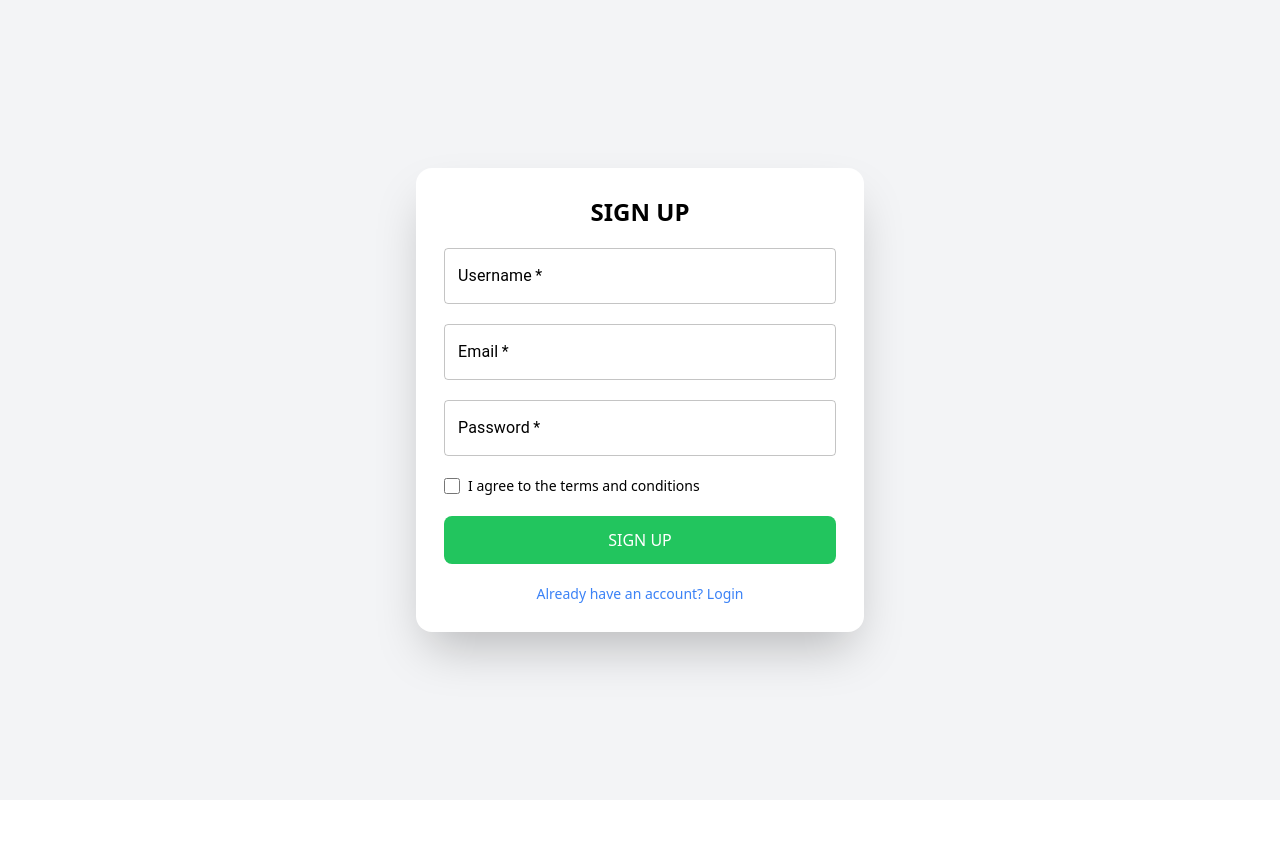
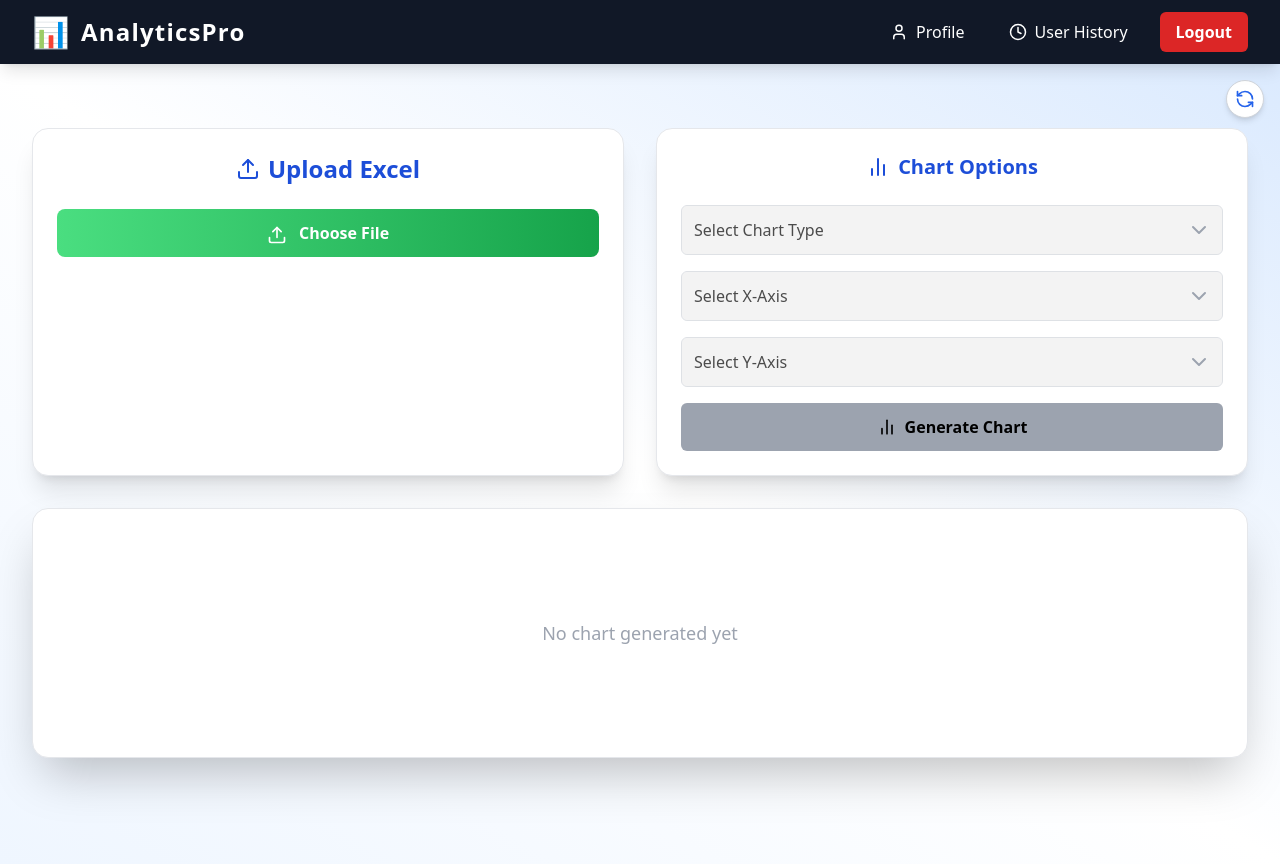
Before and after one commit to Mr-HimanshuMaurya/Excel_Analytics, a React (Create React App) app in the folder excel-platform/: page /file-upload in a window 1280 px wide. Before the commit the page ends 800 px from the top, so only its background shows below. Built offline with nearby package versions, Linux system fonts and the light colour scheme.

Commit message:
fileupload enhanced and header

```diff
--- a/excel-platform/src/components/FileUpload.jsx
+++ b/excel-platform/src/components/FileUpload.jsx
@@ -1,191 +1,410 @@
-import React, { useState } from "react";
-import { motion } from "framer-motion";
-import { Snackbar } from "@mui/material";
-import { AuthContext } from "./AuthContext.jsx";
-import TextField from "@mui/material/TextField";
+import React, { useState, useEffect } from "react";
+import {
+  Chart as ChartJS,
+  CategoryScale,
+  LinearScale,
+  BarElement,
+  PointElement,
+  LineElement,
+  ArcElement,
+  Tooltip,
+  Legend,
+} from "chart.js";
+import { Bar, Line, Pie, Doughnut } from "react-chartjs-2";
+import * as XLSX from "xlsx";
+import html2canvas from "html2canvas";
+import jsPDF from "jspdf";
+import LayoutSetter from "./LayoutSetter";
+import {
+  Upload,
+  BarChart2,
+  FileText,
+  ChevronDown,
+  AlertTriangle,
+  RefreshCcw,
+} from "lucide-react";
 
-export default function Authentication() {
-  const [username, setUsername] = useState();
-  const [email, setEmail] = useState();
-  const [password, setPassword] = useState();
-  const [error, setError] = useState();
-  const [message, setMessage] = useState();
-  const [formState, setFormState] = useState(0);
-  const [open, setOpen] = useState(false);
-  const [isAdminLogin, setIsAdminLogin] = useState(false);
+ChartJS.register(
+  CategoryScale,
+  LinearScale,
+  BarElement,
+  PointElement,
+  LineElement,
+  ArcElement,
+  Tooltip,
+  Legend
+);
 
-  const { handleRegister, handleLogin } = React.useContext(AuthContext);
+const chartTypes = ["Bar", "Line", "Pie", "Doughnut"];
 
-  const handleAuth = async () => {
-    try {
-      if (formState === 1) {
-        await handleLogin(username, password);
+const FileUpload = () => {
+  const [fileName, setFileName] = useState("");
+  const [error, setError] = useState("");
+  const [chartType, setChartType] = useState("");
+  const [chartData, setChartData] = useState(null);
+  const [excelData, setExcelData] = useState(null);
+  const [headers, setHeaders] = useState([]);
+  const [xAxis, setXAxis] = useState("");
+  const [yAxis, setYAxis] = useState("");
+  const [generatedChart, setGeneratedChart] = useState(null);
+  const [showModal, setShowModal] = useState(false);
+
+  useEffect(() => {
+    setGeneratedChart(null);
+  }, [chartType]);
+
+  const handleFileChange = (e) => {
+    const file = e.target.files[0];
+    if (file) {
+      const validTypes = [
+        "application/vnd.ms-excel",
+        "application/vnd.openxmlformats-officedocument.spreadsheetml.sheet",
+      ];
+      if (validTypes.includes(file.type)) {
+        setFileName(file.name);
+        setError("");
+        readExcel(file);
+      } else {
+        resetAll();
+        setError("Please upload a valid Excel file (.xls or .xlsx)");
       }
-      if (formState === 0) {
-        let res = await handleRegister(username, email, password);
-        setMessage(res);
-        setOpen(true);
-        setError("");
-        setFormState(1);
-        setUsername("");
-        setEmail("");
-        setPassword("");
-      }
-    } catch (err) {
-      let message =
-        err.response?.data?.message || "An error occurred. Please try again.";
-      setError(message);
     }
   };
 
-  const isDark = formState === 1 && isAdminLogin;
+  const resetAll = () => {
+    setFileName("");
+    setExcelData(null);
+    setChartData(null);
+    setChartType("");
+    setHeaders([]);
+    setXAxis("");
+    setYAxis("");
+    setGeneratedChart(null);
+    setError("");
+    setShowModal(false);
+  };
+
+  const readExcel = (file) => {
+    const reader = new FileReader();
+    reader.onload = (event) => {
+      try {
+        const data = new Uint8Array(event.target.result);
+        const workbook = XLSX.read(data, { type: "array" });
+        const worksheet = workbook.Sheets[workbook.SheetNames[0]];
+        const jsonData = XLSX.utils.sheet_to_json(worksheet, { header: 1 });
+
+        if (jsonData.length > 1) {
+          setExcelData(jsonData);
+          setHeaders(jsonData[0]);
+        } else {
+          setError("Excel file must contain at least one row of data");
+        }
+      } catch (err) {
+        console.error("Error reading Excel file:", err);
+        setError("Failed to read file. Please try another file.");
+      }
+    };
+    reader.readAsArrayBuffer(file);
+  };
+
+  const generateColors = (count) =>
+    Array.from(
+      { length: count },
+      (_, i) => `hsl(${(i * 360) / count}, 70%, 60%)`
+    );
+
+  const generateChart = () => {
+    if (!excelData || !chartType || !xAxis || !yAxis) {
+      setError("Please select chart type, X-axis and Y-axis");
+      return;
+    }
+
+    const xIndex = headers.indexOf(xAxis);
+    const yIndex = headers.indexOf(yAxis);
+
+    if (xIndex === -1 || yIndex === -1) {
+      setError("Invalid axis selection");
+      return;
+    }
+
+    const labels = excelData.slice(1).map((row) => row[xIndex]);
+    const values = excelData.slice(1).map((row) => row[yIndex]);
+    const colors = generateColors(values.length);
+
+    setChartData({
+      labels,
+      datasets: [
+        {
+          label: yAxis,
+          data: values,
+          backgroundColor:
+            chartType === "Pie" || chartType === "Doughnut"
+              ? colors
+              : "rgba(75, 192, 192, 0.6)",
+          borderColor:
+            chartType === "Pie" || chartType === "Doughnut"
+              ? colors
+              : "rgba(75, 192, 192, 1)",
+          borderWidth: 1,
+        },
+      ],
+    });
+
+    setGeneratedChart(chartType);
+    setError("");
+  };
+
+  const renderChart = () => {
+    if (!chartData || !generatedChart) return null;
+    const chartProps = {
+      data: chartData,
+      options: {
+        responsive: true,
+        plugins: {
+          legend: {
+            display: true,
+            position: "top",
+          },
+        },
+      },
+    };
+    switch (generatedChart) {
+      case "Bar":
+        return <Bar {...chartProps} />;
+      case "Line":
+        return <Line {...chartProps} />;
+      case "Pie":
+        return <Pie {...chartProps} />;
+      case "Doughnut":
+        return <Doughnut {...chartProps} />;
+      default:
+        return null;
+    }
+  };
+
+  const isAxesSelectionEnabled = () =>
+    excelData && chartType && ["Bar", "Line"].includes(chartType);
+
+  const downloadChartAsPNG = async () => {
+    const chartElement = document.getElementById("chart-container");
+    if (!chartElement) return;
+    const canvas = await html2canvas(chartElement);
+    const link = document.createElement("a");
+    link.download = "chart.png";
+    link.href = canvas.toDataURL();
+    link.click();
+  };
+
+  const downloadChartAsPDF = async () => {
+    const chartElement = document.getElementById("chart-container");
+    if (!chartElement) return;
+    const canvas = await html2canvas(chartElement);
+    const imgData = canvas.toDataURL("image/png");
+    const pdf = new jsPDF();
+    const imgProps = pdf.getImageProperties(imgData);
+    const pdfWidth = pdf.internal.pageSize.getWidth();
+    const pdfHeight = (imgProps.height * pdfWidth) / imgProps.width;
+    pdf.addImage(imgData, "PNG", 0, 0, pdfWidth, pdfHeight);
+    pdf.save("chart.pdf");
+  };
 
   return (
-    <motion.div
-      className={`relative flex items-center justify-center min-h-screen p-3 sm:p-6 transition-colors duration-500 ${
-        isDark ? "bg-gray-900" : "bg-gray-100"
-      }`}
-      initial={{ opacity: 0 }}
-      animate={{ opacity: 1 }}
-    >
-      {/* Toggle only when on Sign In screen */}
-      {formState === 1 && (
+    <LayoutSetter>
+      <div className="relative p-8 space-y-8 min-h-screen bg-gradient-to-tr from-blue-50 via-white to-blue-100">
         <div className="absolute top-4 right-4">
-          <motion.button
-            whileHover={{ scale: 1.05 }}
-            whileTap={{ scale: 0.95 }}
-            onClick={() => setIsAdminLogin(!isAdminLogin)}
-            className={`px-3 py-1 rounded-md text-xs sm:text-sm font-semibold shadow transition-all duration-300 ${
-              isAdminLogin
-                ? "bg-white text-gray-900 hover:bg-gray-100"
-                : "bg-gray-900 text-white hover:bg-gray-800"
-            }`}
-          >
-            {isAdminLogin ? "Back to User Login" : "Admin Login"}
-          </motion.button>
+          <div className="relative group">
+            <button
+              onClick={resetAll}
+              className="p-2 bg-white rounded-full shadow-md hover:bg-gray-100 transition-all border border-gray-300"
+            >
+              <RefreshCcw className="w-5 h-5 text-blue-600" />
+            </button>
+            <div className="absolute top-full mt-2 left-3/2 transform -translate-x-1/2 scale-0 group-hover:scale-100 transition-all bg-gray-800 text-white text-xs rounded-md px-3 py-1 whitespace-nowrap">
+              Reset All Data
+            </div>
+          </div>
         </div>
-      )}
 
-      <motion.form
-        style={{ padding: "1.75rem" }}
-        className={`w-full max-w-md rounded-2xl shadow-2xl flex flex-col gap-4 sm:gap-5 animate-slide-up ${
-          isDark ? "bg-gray-800 text-white" : "bg-white text-black"
-        }`}
-        initial={{ scale: 0.95, opacity: 0 }}
-        animate={{ scale: 1, opacity: 1 }}
-        transition={{ duration: 0.5 }}
-      >
-        <h2 className="text-xl sm:text-2xl font-semibold text-center">
-          {formState === 0 ? "SIGN UP" : "SIGN IN"}
-        </h2>
+        <div className="grid grid-cols-1 md:grid-cols-2 gap-8">
+          {/* Upload Section */}
+          <div className="bg-white p-6 rounded-2xl shadow-xl space-y-6 border border-gray-200">
+            <h2 className="text-2xl font-bold text-blue-700 text-center flex items-center justify-center gap-2">
+              <Upload className="w-6 h-6" /> Upload Excel
+            </h2>
+            <input
+              type="file"
+              accept=".xls,.xlsx"
+              id="fileInput"
+              onChange={handleFileChange}
+              className="hidden"
+            />
+            <label
+              htmlFor="fileInput"
+              className="block w-full text-center py-3 bg-gradient-to-r from-green-400 to-green-600 text-white rounded-lg cursor-pointer hover:opacity-90 transition-all font-semibold"
+            >
+              <Upload className="inline w-5 h-5 mr-2" /> Choose File
+            </label>
 
-        <TextField
-          fullWidth
-          type="text"
-          label="Username"
-          name="username"
-          id="username"
-          value={username}
-          onChange={(e) => setUsername(e.target.value)}
-          required
-          variant="outlined"
-          color={isDark ? "secondary" : "primary"}
-          InputLabelProps={{ style: { color: isDark ? "#fff" : "#000" } }}
-          InputProps={{ style: { color: isDark ? "#fff" : "#000" } }}
-        />
+            {fileName && (
+              <p className="text-sm text-gray-700 flex items-center justify-center gap-2">
+                <FileText className="w-4 h-4" /> {fileName}
+              </p>
+            )}
+            {error && (
+              <p className="text-sm text-red-500 flex items-center justify-center gap-2">
+                <AlertTriangle className="w-4 h-4" /> {error}
+              </p>
+            )}
+          </div>
 
-        {formState === 0 && (
-          <TextField
-            fullWidth
-            type="email"
-            label="Email"
-            id="email"
-            name="email"
-            value={email}
-            onChange={(e) => setEmail(e.target.value)}
-            required
-            variant="outlined"
-            color={isDark ? "secondary" : "primary"}
-            InputLabelProps={{ style: { color: isDark ? "#fff" : "#000" } }}
-            InputProps={{ style: { color: isDark ? "#fff" : "#000" } }}
-          />
+          {/* Chart Options */}
+          <div className="bg-white p-6 rounded-2xl shadow-xl space-y-6 border border-gray-200">
+            <h3 className="text-xl font-bold text-blue-700 text-center flex items-center justify-center gap-2">
+              <BarChart2 className="w-6 h-6" /> Chart Options
+            </h3>
+
+            <div className="space-y-4">
+              {/* Chart Type */}
+              <div className="relative">
+                <select
+                  disabled={!excelData}
+                  value={chartType}
+                  onChange={(e) => setChartType(e.target.value)}
+                  className="w-full p-3 pr-10 rounded-md border border-gray-300 text-base focus:outline-none focus:ring-2 focus:ring-blue-300 appearance-none"
+                >
+                  <option value="">Select Chart Type</option>
+                  {chartTypes.map((type) => (
+                    <option key={type} value={type}>
+                      {type}
+                    </option>
+                  ))}
+                </select>
+                <ChevronDown className="absolute right-3 top-1/2 transform -translate-y-1/2 text-gray-400 pointer-events-none" />
+              </div>
+
+              {/* X-Axis */}
+              <div className="relative">
+                <select
+                  disabled={!isAxesSelectionEnabled()}
+                  value={xAxis}
+                  onChange={(e) => setXAxis(e.target.value)}
+                  className="w-full p-3 pr-10 rounded-md border border-gray-300 text-base focus:outline-none focus:ring-2 focus:ring-blue-300 appearance-none"
+                >
+                  <option value="">Select X-Axis</option>
+                  {headers.map((header, idx) => (
+                    <option key={`x-${idx}`} value={header}>
+                      {header}
+                    </option>
+                  ))}
+                </select>
+                <ChevronDown className="absolute right-3 top-1/2 transform -translate-y-1/2 text-gray-400 pointer-events-none" />
+              </div>
+
+              {/* Y-Axis */}
+              <div className="relative">
+                <select
+                  disabled={!isAxesSelectionEnabled()}
+                  value={yAxis}
+                  onChange={(e) => setYAxis(e.target.value)}
+                  className="w-full p-3 pr-10 rounded-md border border-gray-300 text-base focus:outline-none focus:ring-2 focus:ring-blue-300 appearance-none"
+                >
+                  <option value="">Select Y-Axis</option>
+                  {headers.map((header, idx) => (
+                    <option key={`y-${idx}`} value={header}>
+                      {header}
+                    </option>
+                  ))}
+                </select>
+                <ChevronDown className="absolute right-3 top-1/2 transform -translate-y-1/2 text-gray-400 pointer-events-none" />
+              </div>
+
+              <button
+                disabled={
+                  !chartType ||
+                  (!["Pie", "Doughnut"].includes(chartType) &&
+                    (!xAxis || !yAxis))
+                }
+                onClick={generateChart}
+                className={`w-full py-3 rounded-md font-semibold flex items-center justify-center gap-2 transition-all duration-300 ${
+                  !chartType ||
+                  (!["Pie", "Doughnut"].includes(chartType) &&
+                    (!xAxis || !yAxis))
+                    ? "bg-gray-400 cursor-not-allowed"
+                    : "bg-blue-500 hover:bg-blue-600 text-white"
+                }`}
+              >
+                <BarChart2 className="w-5 h-5" /> Generate Chart
+              </button>
+            </div>
+          </div>
+        </div>
+
+        {/* Chart Display */}
+        <div
+          id="chart-container"
+          className="relative bg-white rounded-2xl shadow-2xl p-8 min-h-[250px] flex justify-center items-center border border-gray-200"
+        >
+          {generatedChart && (
+            <div className="absolute top-4 right-4 flex flex-wrap gap-2 z-10">
+              <button
+                onClick={downloadChartAsPNG}
+                className="px-4 py-2 bg-green-500 hover:bg-green-600 text-white rounded-lg shadow-md transition"
+              >
+                Download PNG
+              </button>
+              <button
+                onClick={downloadChartAsPDF}
+                className="px-4 py-2 bg-purple-500 hover:bg-purple-600 text-white rounded-lg shadow-md transition"
+              >
+                Download PDF
+              </button>
+              <button
+                onClick={() => setShowModal(true)}
+                className="px-4 py-2 bg-yellow-500 hover:bg-yellow-600 text-white rounded-lg shadow-md transition"
+              >
+                Generate AI Analysis
+              </button>
+            </div>
+          )}
+          {renderChart() || (
+            <p className="text-gray-400 text-lg">No chart generated yet</p>
+          )}
+        </div>
+
+        {/* Modal */}
+        {showModal && (
+          <div className="fixed inset-0 bg-black bg-opacity-40 flex items-center justify-center z-50">
+            <div className="bg-white p-6 rounded-xl shadow-2xl max-w-sm w-full space-y-4">
+              <h3 className="text-lg font-bold text-red-600">
+                Confirm Data Submission
+              </h3>
+              <p className="text-sm text-gray-600">
+                Submitting your data for AI analysis may share sensitive content
+                with external systems. Are you sure you want to continue?
+              </p>
+              <div className="flex justify-end gap-2">
+                <button
+                  onClick={() => setShowModal(false)}
+                  className="px-4 py-2 bg-gray-300 hover:bg-gray-400 text-gray-800 rounded-md"
+                >
+                  Cancel
+                </button>
+                <button
+                  onClick={() => {
+                    setShowModal(false);
+                    // AI analysis logic will be added later
+                  }}
+                  className="px-4 py-2 bg-blue-600 hover:bg-blue-700 text-white rounded-md"
+                >
+                  Confirm
+                </button>
+              </div>
+            </div>
+          </div>
         )}
+      </div>
+    </LayoutSetter>
+  );
+};
 
-        <TextField
-          fullWidth
-          type="password"
-          label="Password"
-          name="password"
-          id="password"
-          value={password}
-          onChange={(e) => setPassword(e.target.value)}
-          required
-          variant="outlined"
-          color={isDark ? "secondary" : "primary"}
-          InputLabelProps={{ style: { color: isDark ? "#fff" : "#000" } }}
-          InputProps={{ style: { color: isDark ? "#fff" : "#000" } }}
-        />
-
-        {formState === 0 && (
-          <label className="flex items-center space-x-2 text-sm">
-            <input
-              type="checkbox"
-              className="accent-blue-500 w-4 h-4"
-              required
-            />
-            <span>I agree to the terms and conditions</span>
-          </label>
-        )}
-
-        {error && <p className="text-red-500 text-sm">{error}</p>}
-
-        <motion.button
-          type="button"
-          onClick={handleAuth}
-          whileHover={{ scale: 1.03 }}
-          whileTap={{ scale: 0.97 }}
-          className={`w-full py-2 sm:py-3 rounded-lg text-sm sm:text-base font-medium transition duration-200 ${
-            isDark
-              ? "bg-purple-600 hover:bg-purple-700 text-white"
-              : "bg-green-500 hover:bg-green-600 text-white"
-          }`}
-        >
-          {formState === 0 ? "SIGN UP" : "SIGN IN"}
-        </motion.button>
-
-        {formState === 1 ? (
-          <p
-            onClick={() => setFormState(0)}
-            className="text-center text-xs sm:text-sm text-blue-500 cursor-pointer hover:underline"
-          >
-            {isAdminLogin
-              ? "Admin Registration"
-              : "Don't have an account? Sign Up"}
-          </p>
-        ) : (
-          <p
-            onClick={() => setFormState(1)}
-            className="text-center text-xs sm:text-sm text-blue-500 cursor-pointer hover:underline"
-          >
-            Already have an account? Login
-          </p>
-        )}
-      </motion.form>
-
-      <Snackbar
-        open={open}
-        autoHideDuration={4000}
-        message={"Registration successful!"}
-        onClose={() => setOpen(false)}
-        action={
-          <button
-            onClick={() => setOpen(false)}
-            style={{ color: "white", padding: "0.5rem" }}
-          >
-            X
-          </button>
-        }
-      />
-    </motion.div>
-  );
-}
+export default FileUpload;
--- a/excel-platform/src/components/Header.jsx
+++ b/excel-platform/src/components/Header.jsx
@@ -1,36 +1,46 @@
 import React from "react";
 import { useNavigate } from "react-router-dom";
+import { User, Clock } from "lucide-react";
 
 const Header = () => {
   const navigate = useNavigate();
 
   return (
-    <header className="sticky top-0 z-50 bg-gray-900 text-white shadow-md">
+    <header className="sticky top-0 z-50 bg-gray-900 text-white shadow-lg">
       <div className="mx-auto max-w-screen-xl px-4 sm:px-6 lg:px-8">
         <div className="flex h-16 items-center justify-between">
           <div
             onClick={() => navigate("/dashboard")}
-            className="flex items-center gap-2 cursor-pointer"
+            className="flex items-center gap-3 cursor-pointer hover:opacity-90 transition-opacity duration-300"
           >
-            <span className="text-2xl">📊</span>
-            <span className="text-lg sm:text-xl font-bold tracking-wide">
+            <span className="text-3xl">📊</span>
+            <span className="text-xl sm:text-2xl font-extrabold tracking-wider">
               AnalyticsPro
             </span>
           </div>
+          <div className="flex items-center gap-3 sm:gap-5">
+            <div
+              onClick={() => navigate("/profile")}
+              className="flex items-center gap-2 px-3 py-2 text-sm sm:text-base font-medium rounded-md hover:bg-gray-800 hover:text-gray-300 cursor-pointer transition-all duration-300"
+            >
+              <User size={18} />
+              <span>Profile</span>
+            </div>
 
-          <div className="flex items-center gap-4">
-            <p
-              onClick={() => navigate("/profile")}
-              className="px-3 py-2 text-sm font-medium rounded-md hover:bg-gray-800 hover:text-gray-300 cursor-pointer transition-all duration-300"
+            <div
+              onClick={() => navigate("/history")}
+              className="flex items-center gap-2 px-3 py-2 text-sm sm:text-base font-medium rounded-md hover:bg-gray-800 hover:text-gray-300 cursor-pointer transition-all duration-300"
             >
-              Profile
-            </p>
+              <Clock size={18} />
+              <span>User History</span>
+            </div>
+
             <button
               onClick={() => {
                 localStorage.removeItem("token");
                 navigate("/");
               }}
-              className="rounded-md bg-red-600 px-4 py-2 text-sm font-semibold hover:bg-red-500 transition-all duration-300"
+              className="rounded-md bg-red-600 px-4 py-2 text-sm sm:text-base font-semibold hover:bg-red-500 transition-all duration-300"
             >
               Logout
             </button>
```
